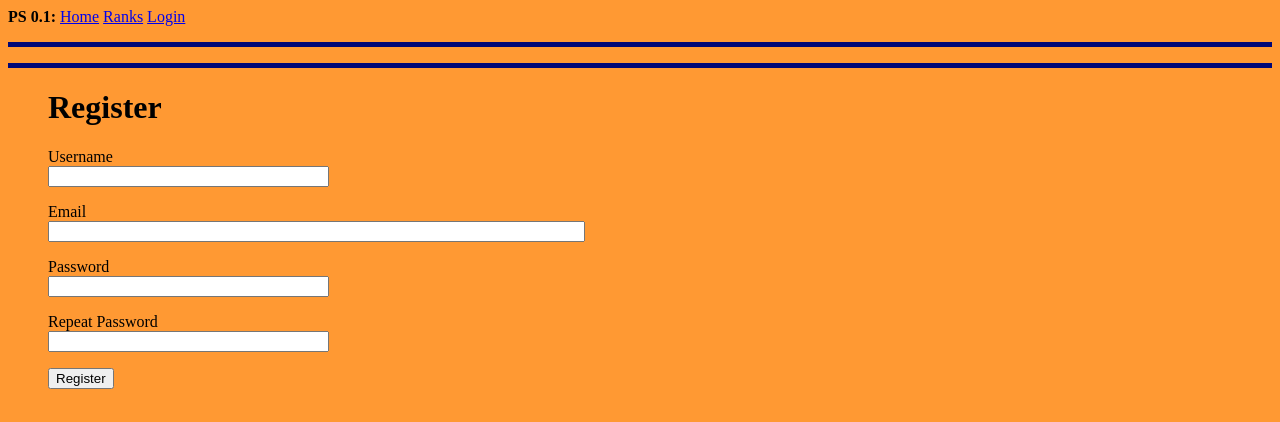
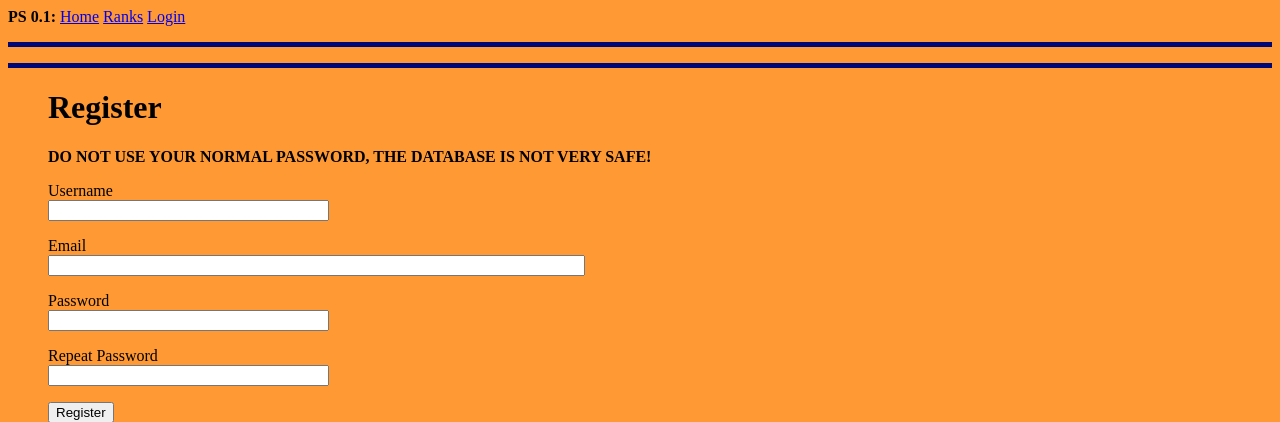
Before and after one commit to labrax/codingchallenges, a Flask app: template app/templates/register.html in a window 1280 px wide. Shown: the top 422 px of the page. Run offline with Flask 2, Linux system fonts and the light colour scheme; the template is opened without the code that fills it: values that come from a table or form of the project are taken from there, others are empty.

Commit message:
register valid and some notice, leaky file test

```diff
--- a/app/templates/register.html
+++ b/app/templates/register.html
@@ -2,6 +2,7 @@
 
 {% block content %}
     <h1>Register</h1>
+    <p size="+2"><b>DO NOT USE YOUR NORMAL PASSWORD, THE DATABASE IS NOT VERY SAFE!</b></p>
     <form action="" method="post">
         {{ form.hidden_tag() }}
         <p>
```
Also changed, not shown: 6 other files.
